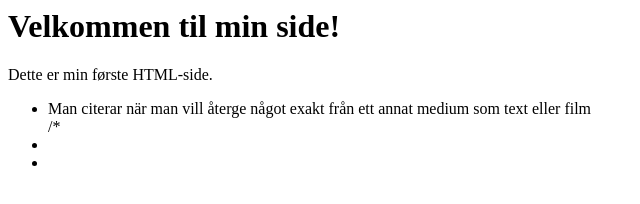
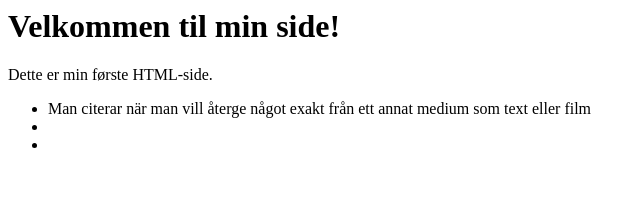
Before and after one commit to TheMegaRabbit/TheMegaRabbit.github.io, a plain HTML site: page index.html in a window 1280 px wide. Shown: the full height of the page, 0-640 px from the left. Drawn offline with Linux system fonts and the light colour scheme.

Commit message:
Update index.html

```diff
--- a/index.html
+++ b/index.html
@@ -7,7 +7,7 @@
     <p>Dette er min første HTML-side.</p>
     <ul>
         <li>Man citerar när man vill återge något exakt från ett annat medium som text eller film</li>
-       /* <li></li>
+       <del><li></li><del>
         <li></li>
     </ul>
 </body>
```
